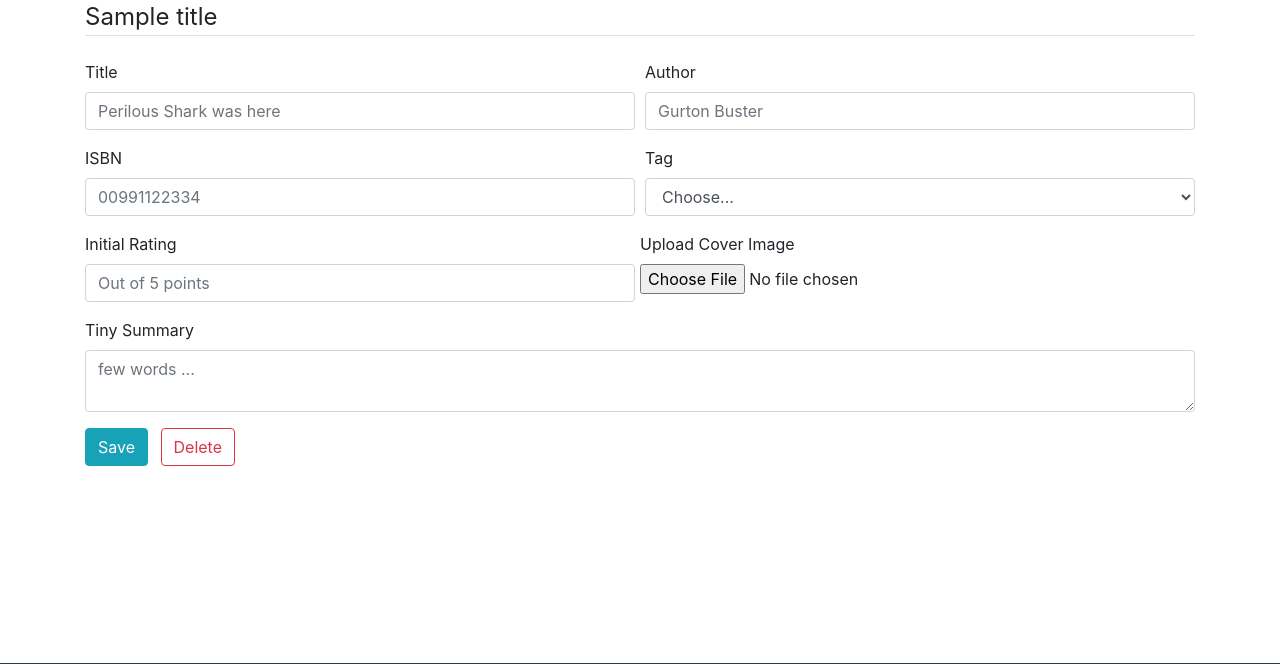
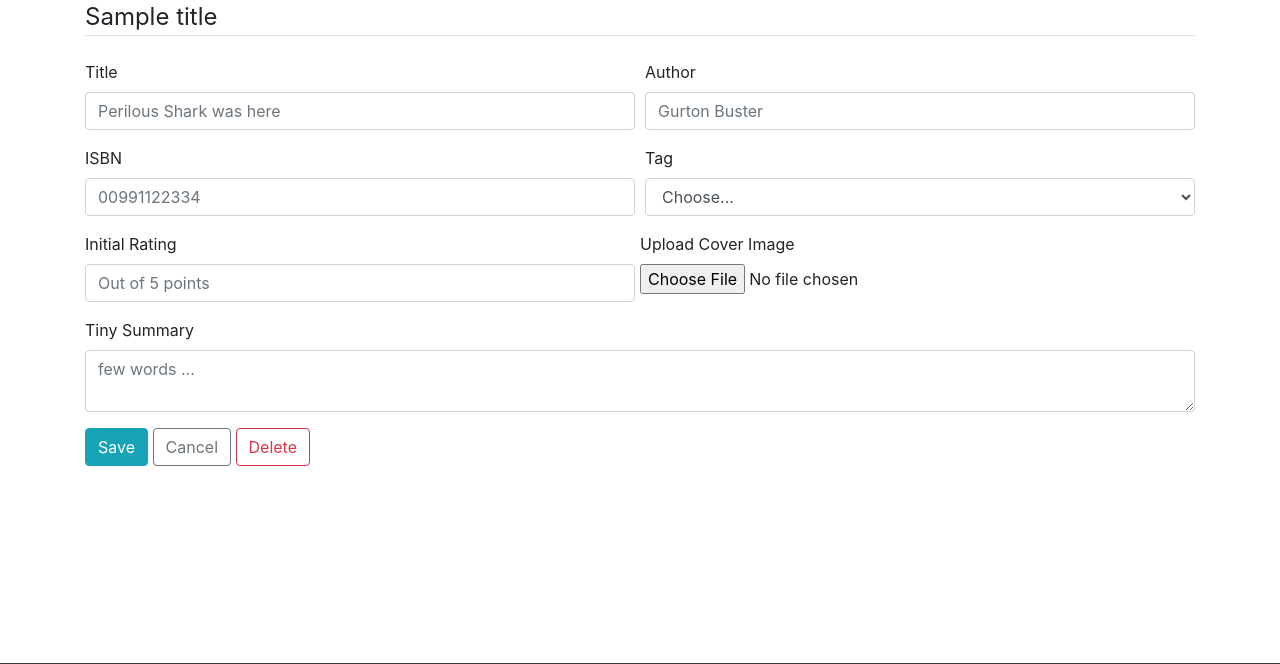
Before and after one commit to amritpandey23/Readaholic, a Flask app: template book_review/templates/add_book.html in a window 1280 px wide. Shown: the part 81-745 px from the top of the page. Run offline with Flask 2, Linux system fonts and the light colour scheme; tables that the repository leaves empty hold one stand-in row (values such as "Sample post"); the template is opened without the code that fills it: values that come from a table or form of the project are taken from there, most other values are stand-ins (such as "Sample title", 1, 10 or a date in 2020); parts of the project's set-up code (start-up, migrations or seed data) failed here and were passed over; some libraries are stand-ins or nearby versions.

Commit message:
cancel button on book edit page

```diff
--- a/book_review/templates/add_book.html
+++ b/book_review/templates/add_book.html
@@ -108,7 +108,8 @@
         <div class="form-group">
             {{ form.submit(class="btn btn-info") }}
             {% if book %}
-            <button type="button" class="ml-2 btn btn-outline-danger" data-toggle="modal"
+            <a href="{{ url_for('book', book_slug=book.title_slug) }}" class="btn btn-outline-secondary">Cancel</a>
+            <button type="button" class="btn btn-outline-danger" data-toggle="modal"
                 data-target="#deleteBookConfirm">
                 Delete
             </button>
```
